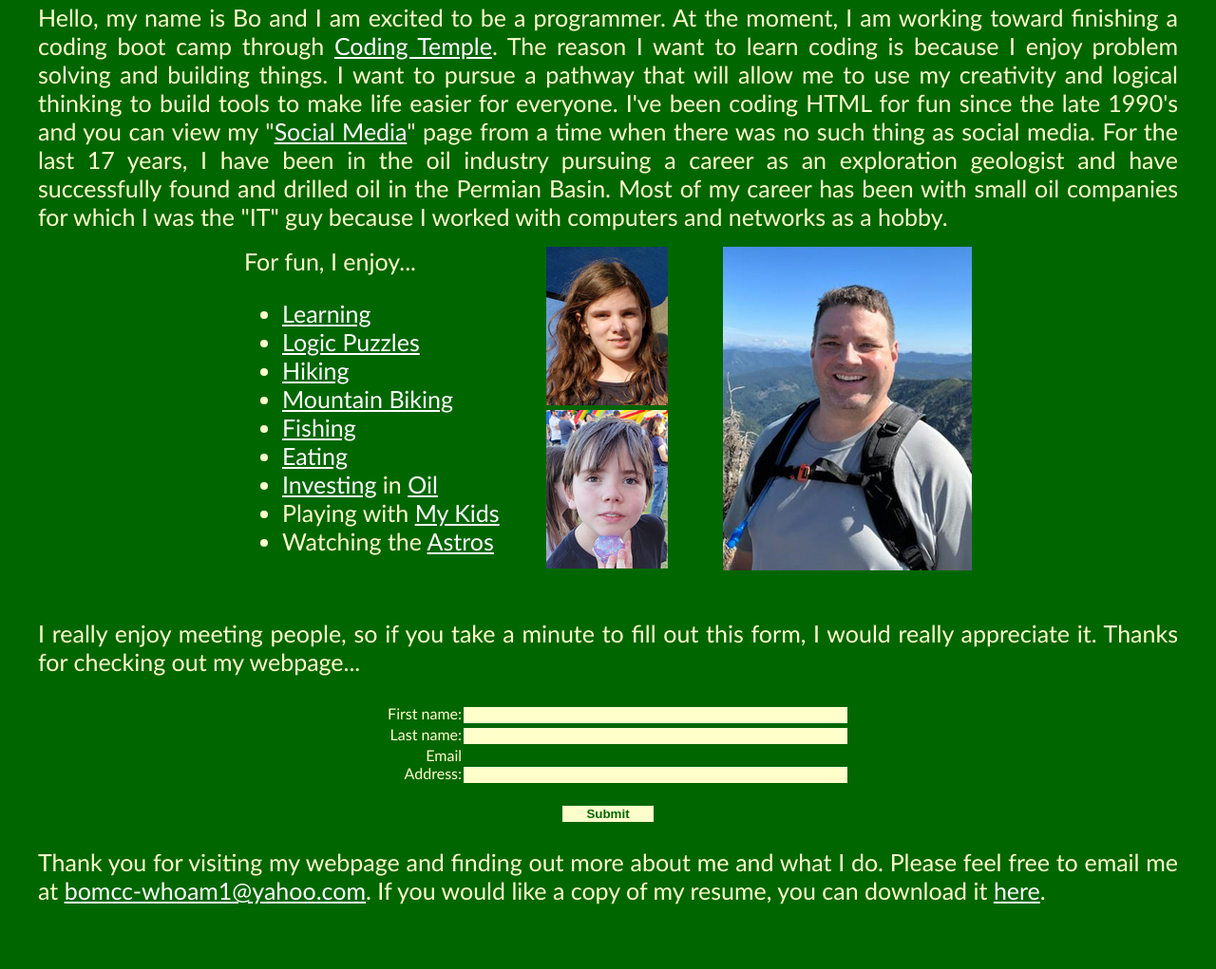
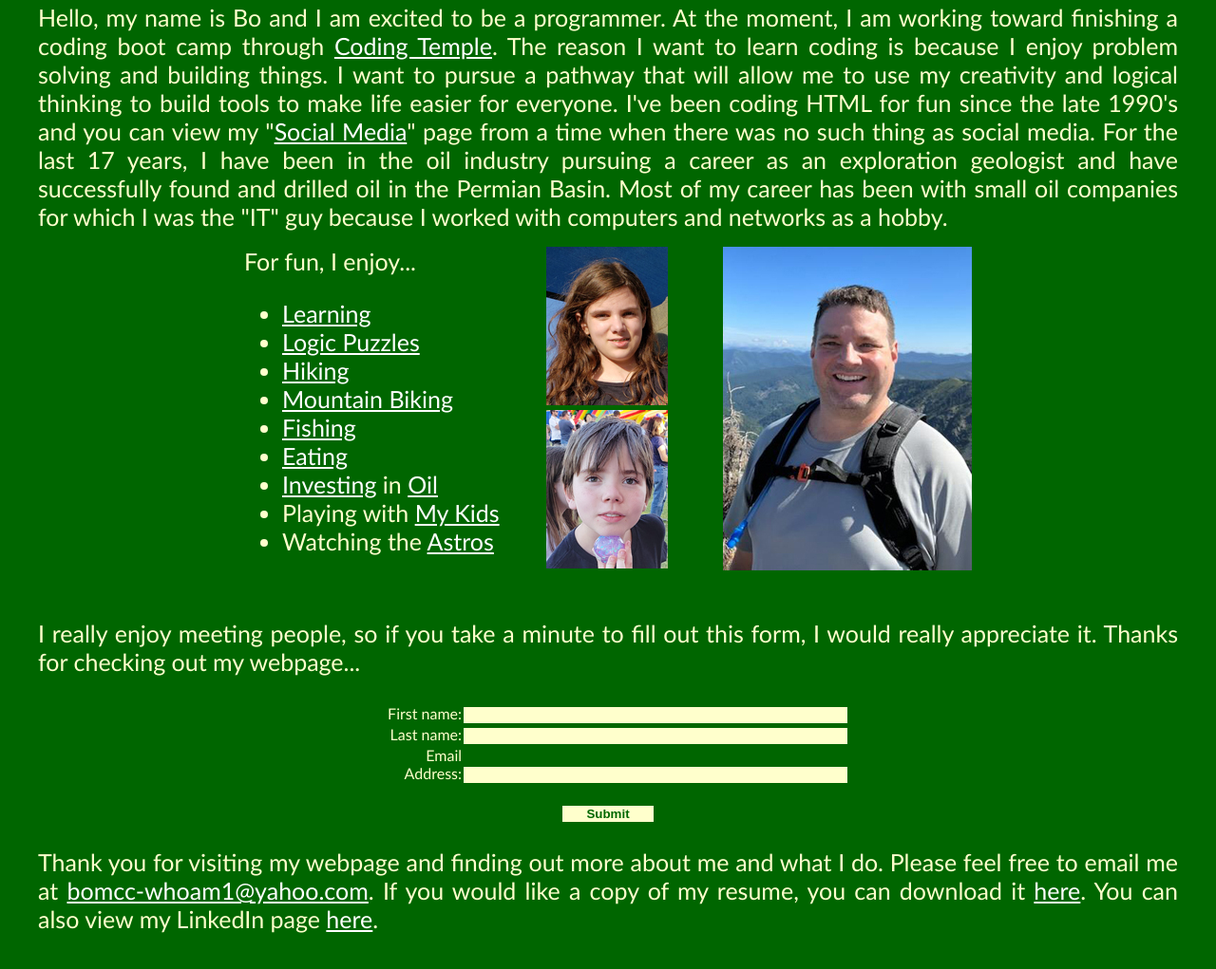
Before and after one commit to bomccarthy/who_am_i, a plain HTML site: page whoami.html in a window 1280 px wide. Shown: the part 193-1214 px from the top of the page at 95% size. Drawn offline with Linux system fonts and the light colour scheme.

Commit message:
Add files via upload

```diff
--- a/whoami.html
+++ b/whoami.html
@@ -41,7 +41,7 @@
       <input type="submit" value="Submit" class="submit">
     </form>
 
-<p>Thank you for visiting my webpage and finding out more about me and what I do. Please feel free to email me at <a href="mailto:bomcc-whoam1@yahoo.com">bomcc-whoam1@yahoo.com</a>. If you would like a copy of my resume, you can download it <a href="images/McCarthyITResume.pdf">here</a>.</p>
+<p>Thank you for visiting my webpage and finding out more about me and what I do. Please feel free to email me at <a href="mailto:bomcc-whoam1@yahoo.com">bomcc-whoam1@yahoo.com</a>. If you would like a copy of my resume, you can download it <a href="images/McCarthyITResume.pdf">here</a>. You can also view my LinkedIn page <a href="https://www.linkedin.com/in/bomccarthy/">here</a>.</p>
 
 </body>
 </html>
```
